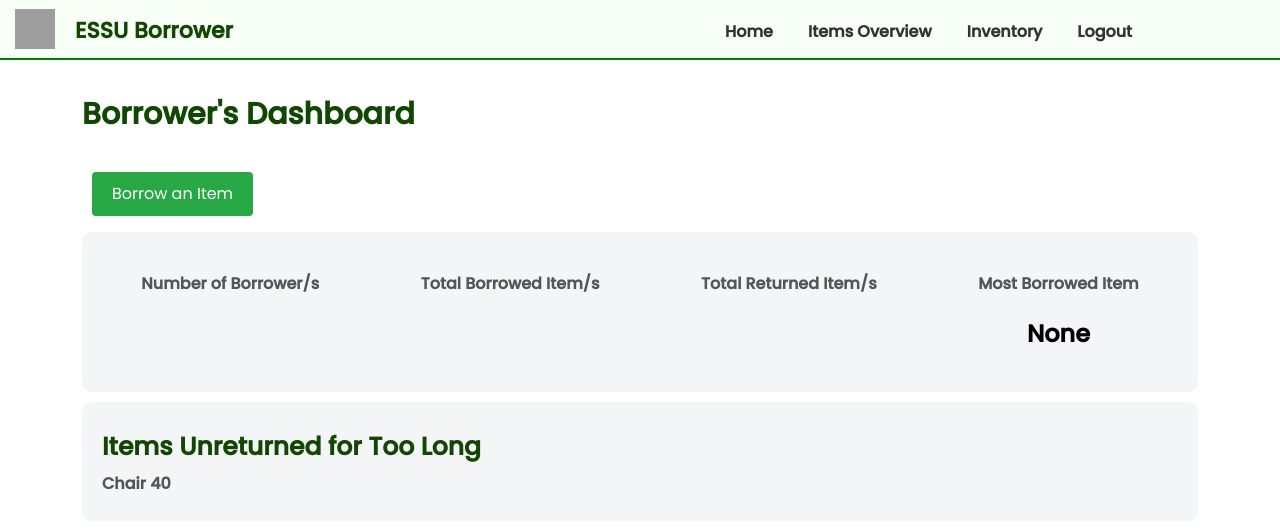
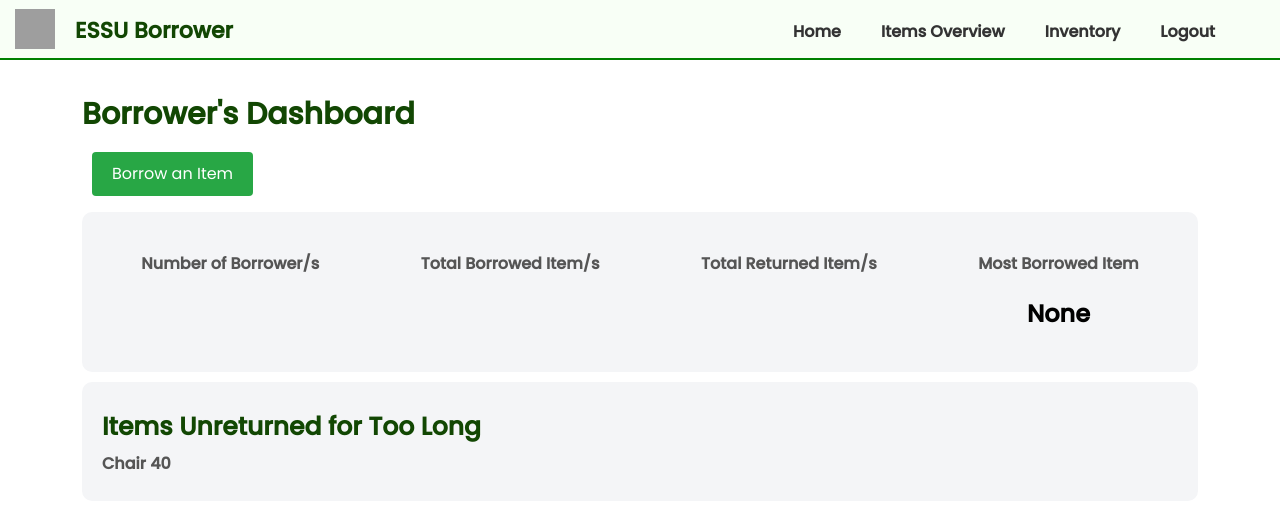
Before and after one commit to DavonGT/BorrowingSystem, a Django app: page /borrower_form_view/ in a window 1280 px wide. Shown: the top 529 px of the page. Run offline with Django 5.2, Linux system fonts and the light colour scheme; data that the repository does not hold is empty; some libraries are stand-ins or nearby versions; grey boxes are pictures that could not be loaded.

Commit message:
fix nav link

```diff
--- a/borrower_app/static/css/style.css
+++ b/borrower_app/static/css/style.css
@@ -36,11 +36,12 @@ h4 {
     top: 0;
     left: 0;
     display: flex;
-    justify-content: flex-start;
+    justify-content: space-between; /* Adjust for logo + links */
     align-items: center;
     padding: 0 15px;
     border-bottom: 2px solid green;
     z-index: 100000;
+    flex-wrap: wrap; /* Allow wrapping for small screens */
 }
 
 .navbar .logo {
@@ -52,9 +53,9 @@ h4 {
 
 .nav-links {
     display: flex;
-    gap: 15px;
-    margin-left: 700px;
-    position: fixed;
+    gap: 20px;
+    margin-left: 60%;
+    position: absolute;
 }
 
 .nav-links a {
@@ -100,7 +101,7 @@ h4 {
 }
 
 .form-container{
-    margin-top: 30px;
+    margin-top: 10px;
 }
 
 
@@ -175,6 +176,12 @@ h4 {
 
 .btn-success {
     background-color: #28a745;
+    color: white;
+    border: none;
+}
+
+.btn-secondary {
+    padding: 10px 30px;
     color: white;
     border: none;
 }
@@ -333,6 +340,11 @@ h4 {
 
 /*CSS for home */
 
+.home-header{
+    margin-bottom: 0px !important;
+
+}
+
 .upper-container {
     margin: 0px 0px;
     background-color: #f4f5f7;
--- a/borrower_app/templates/home.html
+++ b/borrower_app/templates/home.html
@@ -3,7 +3,7 @@
 {% block content %}
 <div class="container mt-4">
     {% load static %}
-    <h2>Borrower's Dashboard</h2>
+    <h2 class="home-header">Borrower's Dashboard</h2>
     <div class="form-container">
         <!-- Add Item Button -->
         <button type="button" class="borrow-btn btn-primary mb-3" data-bs-toggle="modal" data-bs-target="#addBorrowModal">
```
